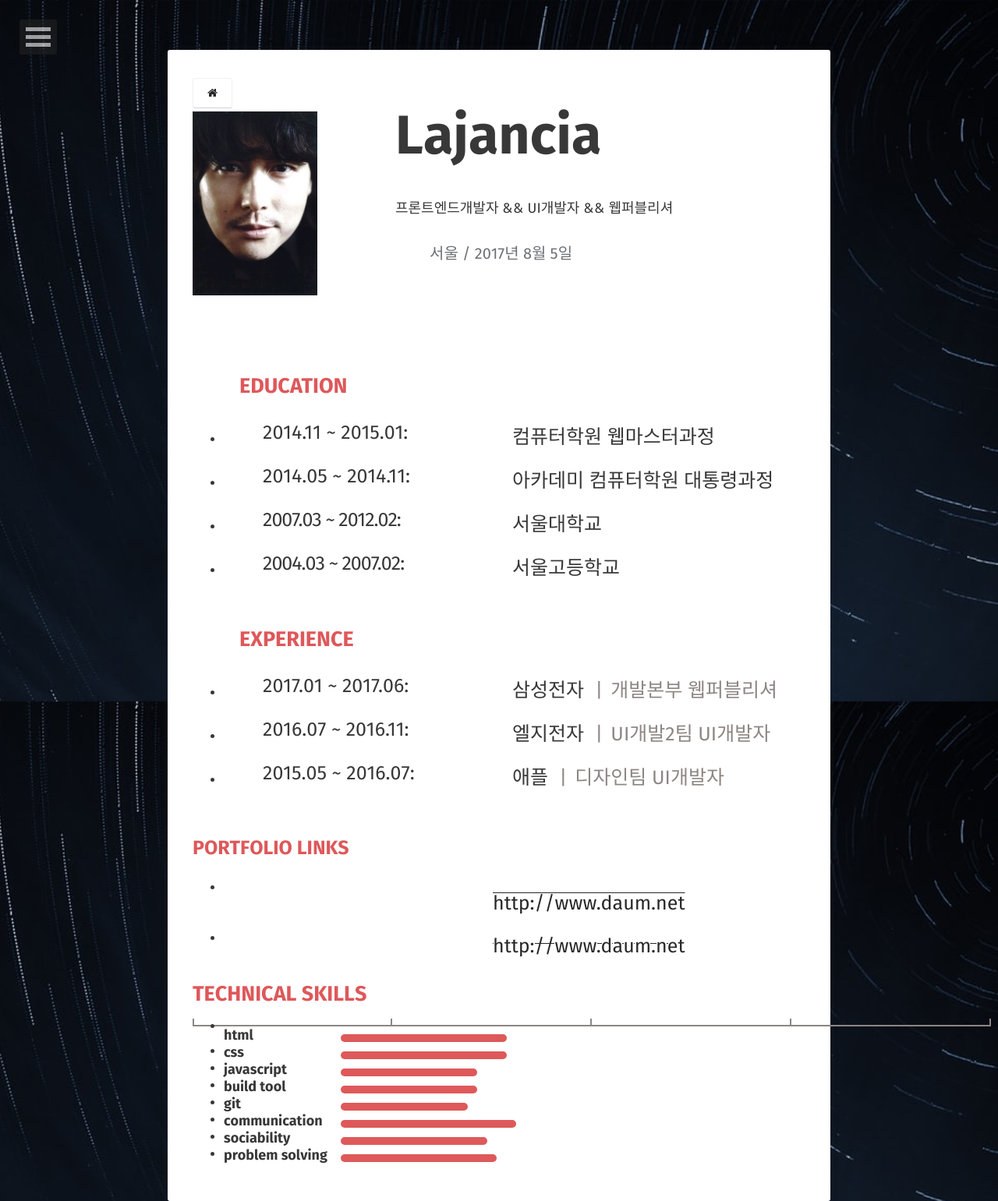
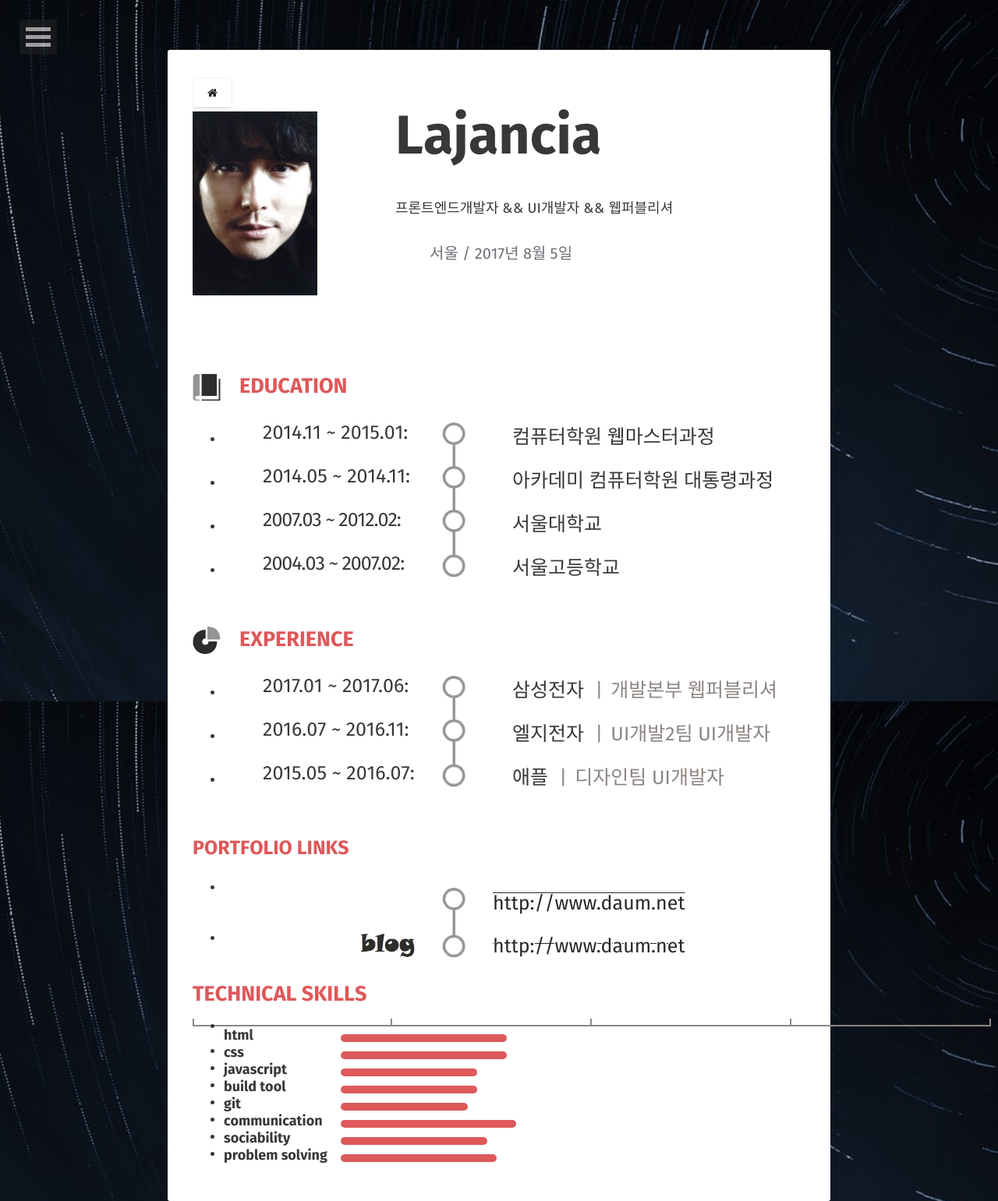
Before and after one commit to Lajancia/Lajancia.github.io, a Jekyll site: the page built from about/index.html, in a window 1280 px wide. Shown: the whole page at 78% size. Built offline with Jekyll 4.4.1, drawn with Linux system fonts in a browser that asks for light colours; some web fonts are replaced; comment, search, counter and statistics services are not loaded.

Commit message:
이력서 수정

```diff
--- a/about/index.html
+++ b/about/index.html
@@ -185,7 +185,7 @@ layout: compress
   display: inline-block;
   overflow: hidden;
   font-size: 0;
-  background-image: url("../img/ico_sprite.png");
+  background-image: url("img/ico_sprite.png");
   background-repeat: no-repeat;
   background-size: cover;
   line-height: 0;
@@ -193,7 +193,7 @@ layout: compress
   vertical-align: top;
 }
 .icon_ico_blog {
-  background-image: url("../img/ico_sprite.png");
+  background-image: url("img/ico_sprite.png");
   background-position: 0 -35px;
   width: 70px;
   height: 35px;
@@ -201,7 +201,7 @@ layout: compress
 .icon_ico_career,
 .icon_ico_edu,
 .icon_ico_email {
-  background-image: url("../img/ico_sprite.png");
+  background-image: url("img/ico_sprite.png");
   background-position: 0 -159px;
   width: 60px;
   height: 35px;
@@ -325,7 +325,7 @@ h2 .txt_s {
 .area_career li,
 .area_portfolio li {
   padding: 10px 0 10px 50px;
-  background-image: url("../img/bg_list_middle.png");
+  background-image: url("img/bg_list_middle.png");
   background-position: 280px -9px;
   background-repeat: no-repeat;
   background-size: 30px auto;
@@ -333,13 +333,13 @@ h2 .txt_s {
 .area_edu li:first-child,
 .area_career li:first-child,
 .area_portfolio li:first-child {
-  background-image: url("../img/bg_list_first.png");
+  background-image: url("img/bg_list_first.png");
   background-position: 280px 11px;
 }
 .area_edu li:last-child,
 .area_career li:last-child,
 .area_portfolio li:last-child {
-  background-image: url("../img/bg_list_last.png");
+  background-image: url("img/bg_list_last.png");
   background-position: 280px -34px;
 }
 .area_portfolio li {
```
